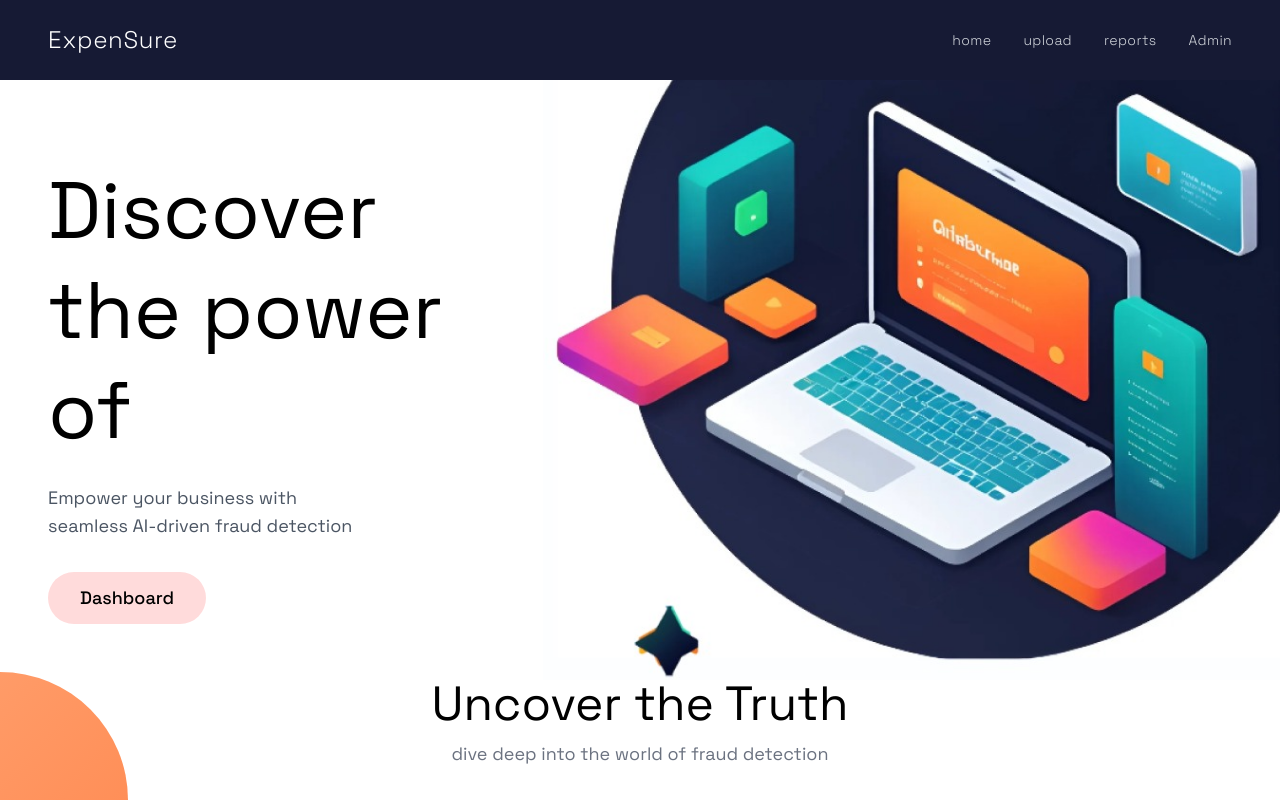
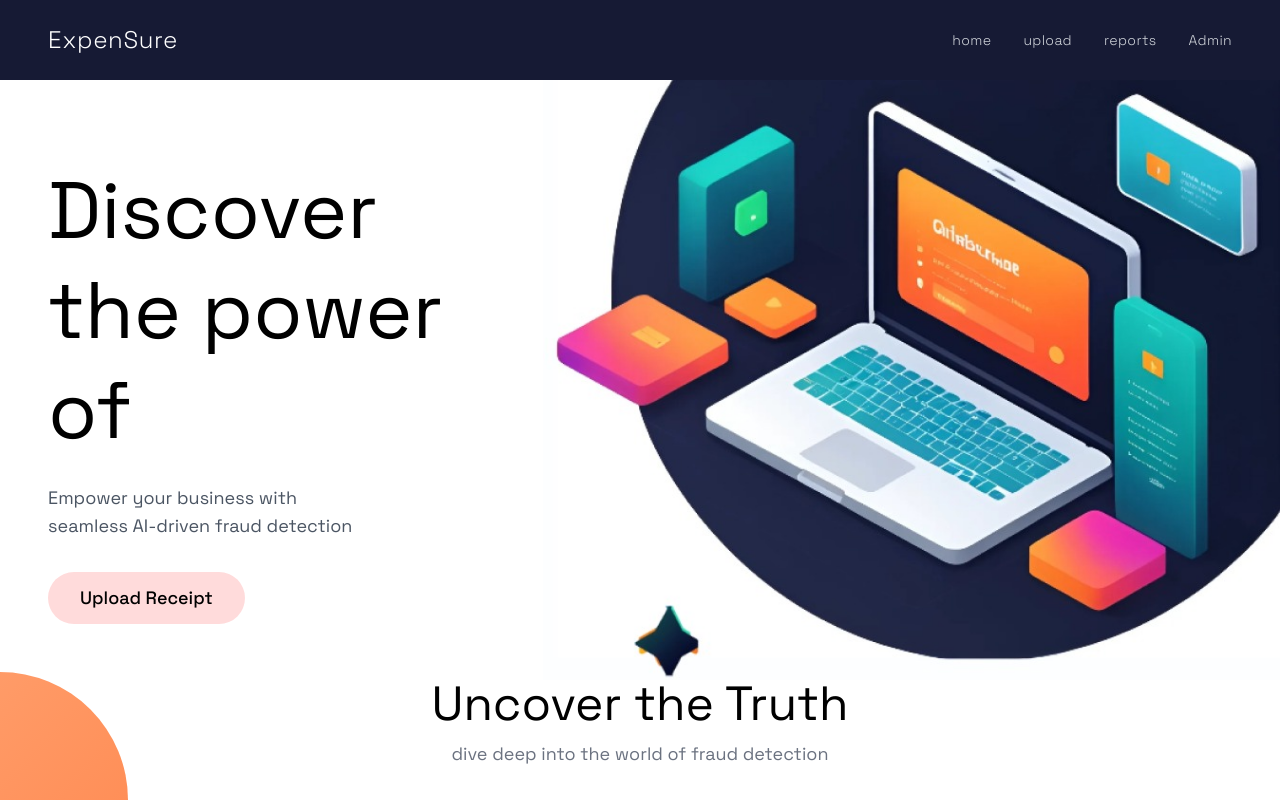
Before and after one commit to JayGuri/JBBR_LOC7, a React (Vite) app in the folder frontend/: page / in a window 1280 px wide. Built offline with nearby package versions, Linux system fonts and the light colour scheme.

Commit message:
Changed the landing page

```diff
--- a/frontend/src/pages/LandingPage.tsx
+++ b/frontend/src/pages/LandingPage.tsx
@@ -1,5 +1,6 @@
 import { Navbar } from "../components/Navbar"
 import { useAppData } from "../contexts/AppDataContent"
+import { useNavigate } from "react-router-dom"
 
 interface LandingPageProps {
   customImageSrc: string
@@ -7,6 +8,7 @@ interface LandingPageProps {
 
 export function LandingPage({ customImageSrc }: LandingPageProps) {
   const { currentUser } = useAppData()
+  const navigate = useNavigate()
 
   return (
     <div className="h-screen bg-[#ffffff] relative overflow-hidden flex flex-col">
@@ -31,8 +33,11 @@ export function LandingPage({ customImageSrc }: LandingPageProps) {
             </p>
             <div className="flex gap-4">
               {currentUser ? (
-                <button className="px-8 py-3 bg-[#ffdbdb] rounded-full text-[#000000] font-medium text-lg transition-all duration-300 ease-in-out hover:bg-[#ffc9c9] hover:transform hover:-translate-y-1 focus:outline-none focus:ring-2 focus:ring-[#ffdbdb] focus:ring-opacity-50">
-                  Dashboard
+                <button
+                  className="px-8 py-3 bg-[#ffdbdb] rounded-full text-[#000000] font-medium text-lg transition-all duration-300 ease-in-out hover:bg-[#ffc9c9] hover:transform hover:-translate-y-1 focus:outline-none focus:ring-2 focus:ring-[#ffdbdb] focus:ring-opacity-50"
+                  onClick={() => navigate("/upload")}
+                >
+                  Upload Receipt
                 </button>
               ) : (
                 <>
```
